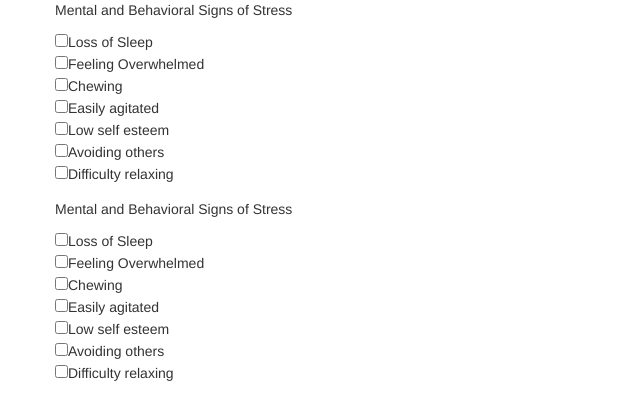
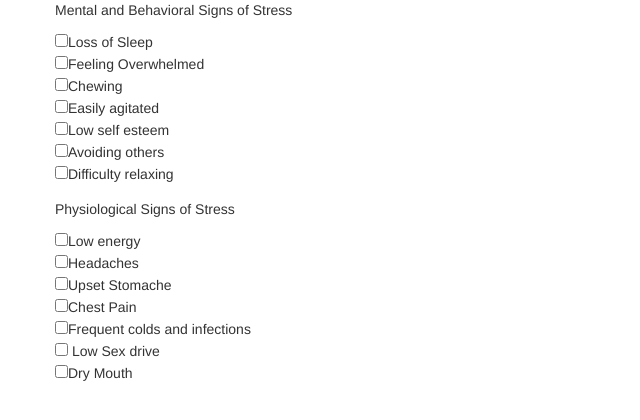
Before and after one commit to OkilyDokily/stress-test, a plain HTML site: page index.html in a window 1280 px wide. Shown: the whole page, without its empty margins (0-640 px from the left). Drawn offline with Linux system fonts and the light colour scheme.

Commit message:
add physical checkboxes

```diff
--- a/index.html
+++ b/index.html
@@ -22,14 +22,14 @@
           <input type="checkbox" name="mental" value="difficultyrelaxing">Difficulty relaxing<br>
         </div>
         <div class="form-group">
-          <p>Mental and Behavioral Signs of Stress</p>
-          <input type="checkbox" name="mental" value="sleep">Loss of Sleep<br>
-          <input type="checkbox" name="mental" value="overwhelmed">Feeling Overwhelmed<br>
-          <input type="checkbox" name="mental" value="chewing">Chewing<br>
-          <input type="checkbox" name="mental" value="irritable">Easily agitated<br>
-          <input type="checkbox" name="mental" value="lowselfesteem">Low self esteem<br>
-          <input type="checkbox" name="mental" value="avoidingothers">Avoiding others<br>
-          <input type="checkbox" name="mental" value="difficultyrelaxing">Difficulty relaxing<br>
+          <p>Physiological Signs of Stress</p>
+          <input type="checkbox" name="physical" value="lowenergy">Low energy<br>
+          <input type="checkbox" name="physical" value="headaches">Headaches<br>
+          <input type="checkbox" name="physical" value="upsetstomache">Upset Stomache<br>
+          <input type="checkbox" name="physical" value="chestpain">Chest Pain<br>
+          <input type="checkbox" name="physical" value="illness">Frequent colds and infections<br>
+          <input type="checkbox" name="physical" value="sexdrive"> Low Sex drive<br>
+          <input type="checkbox" name="physical" value="drymouth">Dry Mouth<br>
         </div>
       </form>
     </div>
```
